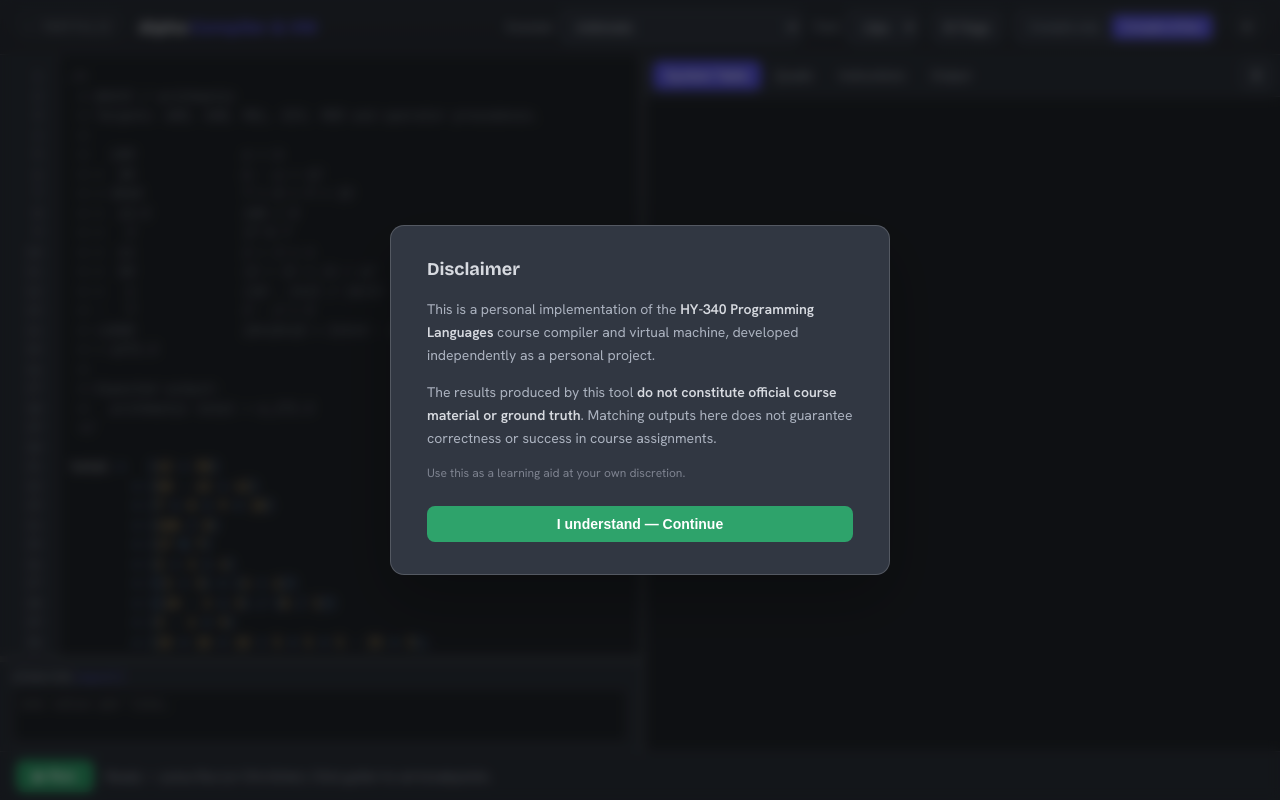
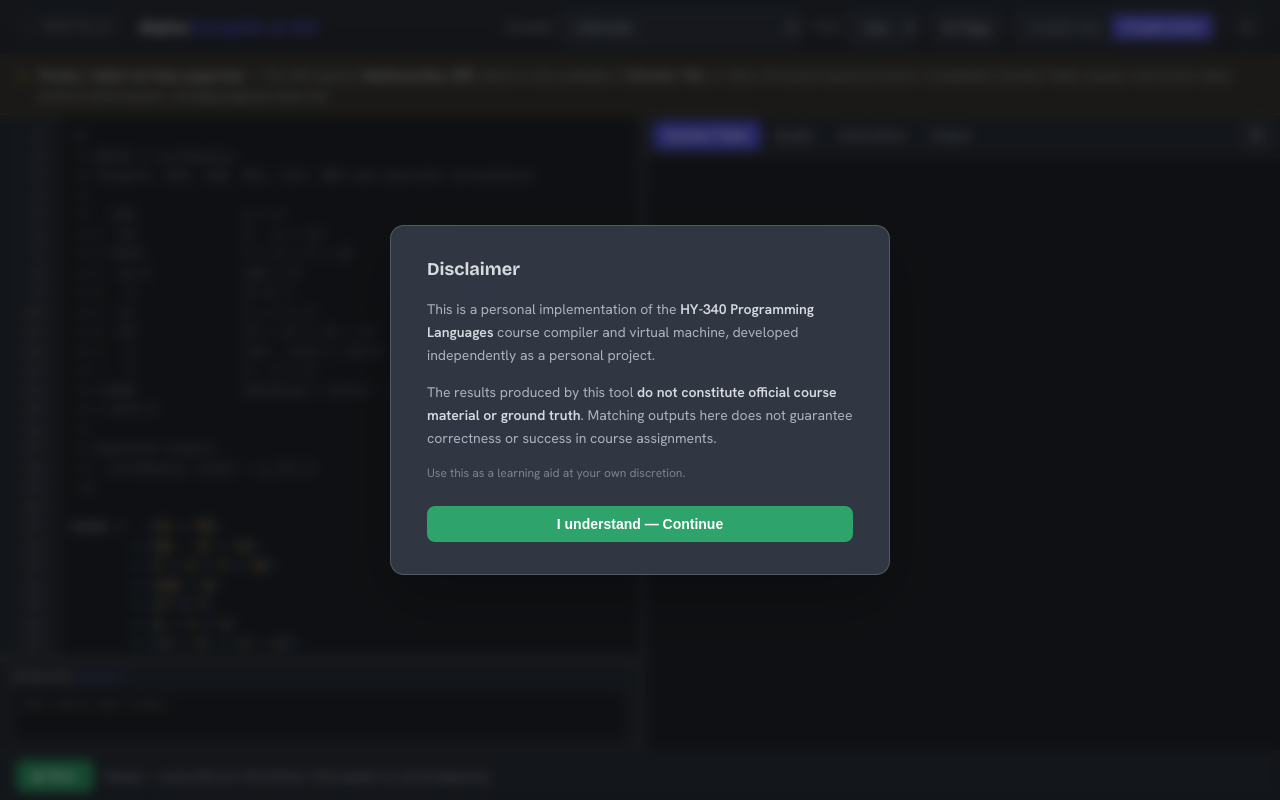
Before and after one commit to mikegiannako/portfolio, a website with bundled scripts: page alpha_page/index.html in a window 1280 px wide. Built offline with nearby package versions, Linux system fonts and the light colour scheme.

Commit message:
Added warning for alpha page on Firefox not working due to WASM config

```diff
--- a/alpha_page/css/styles.css
+++ b/alpha_page/css/styles.css
@@ -189,6 +189,23 @@ select { max-width: 260px; cursor: pointer; }
 .topbar-theme-toggle .icon-sun { display: none; }
 html[data-theme="dark"] .topbar-theme-toggle .icon-moon { display: none; }
 html[data-theme="dark"] .topbar-theme-toggle .icon-sun { display: block; }
+
+/* ---------- browser compat banner ---------- */
+.compat-banner {
+  display: flex;
+  align-items: baseline;
+  gap: 10px;
+  padding: 9px 16px;
+  background: rgba(226, 162, 59, 0.10);
+  border-bottom: 1px solid rgba(226, 162, 59, 0.30);
+  font-size: 13px;
+  color: var(--text-dim);
+  line-height: 1.5;
+  flex-shrink: 0;
+}
+.compat-banner .compat-icon { color: var(--warn); flex-shrink: 0; font-size: 15px; }
+.compat-banner strong { color: var(--text); font-weight: 600; }
+.compat-banner em { font-style: italic; }
 
 /* ---------- main layout ---------- */
 .layout {
--- a/alpha_page/js/app.js
+++ b/alpha_page/js/app.js
@@ -772,6 +772,20 @@ function wire() {
 }
 
 async function main() {
+  if (typeof WebAssembly?.Suspending !== 'function') {
+    const banner = document.createElement('div');
+    banner.className = 'compat-banner';
+    banner.innerHTML =
+      '<span class="compat-icon">⚠</span>' +
+      '<span><strong>Firefox / Safari not fully supported</strong> — ' +
+      'The VM requires <strong>WebAssembly JSPI</strong>, which is only available in ' +
+      '<strong>Chrome 118+</strong> or other Chromium-based browsers. ' +
+      'Compilation (Symbol Table, Quads, Instructions tabs) works in all browsers; ' +
+      '<em>running</em> programs does not.</span>';
+    document.querySelector('.topbar')?.insertAdjacentElement('afterend', banner);
+    els.runBtn.title = 'VM not supported in this browser — use Chrome';
+  }
+
   wire();
   await loadManifest();
 
```
Also changed, not shown: alpha_page/js/vm.worker.js (+12 -0 lines).
